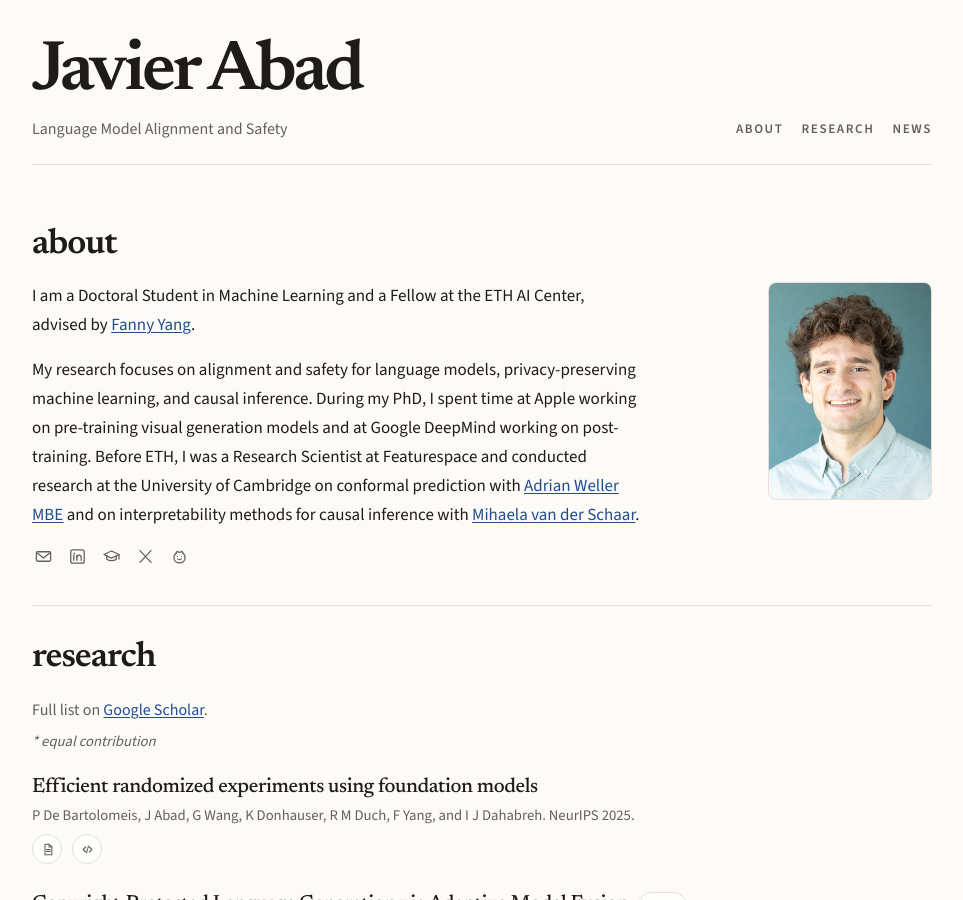
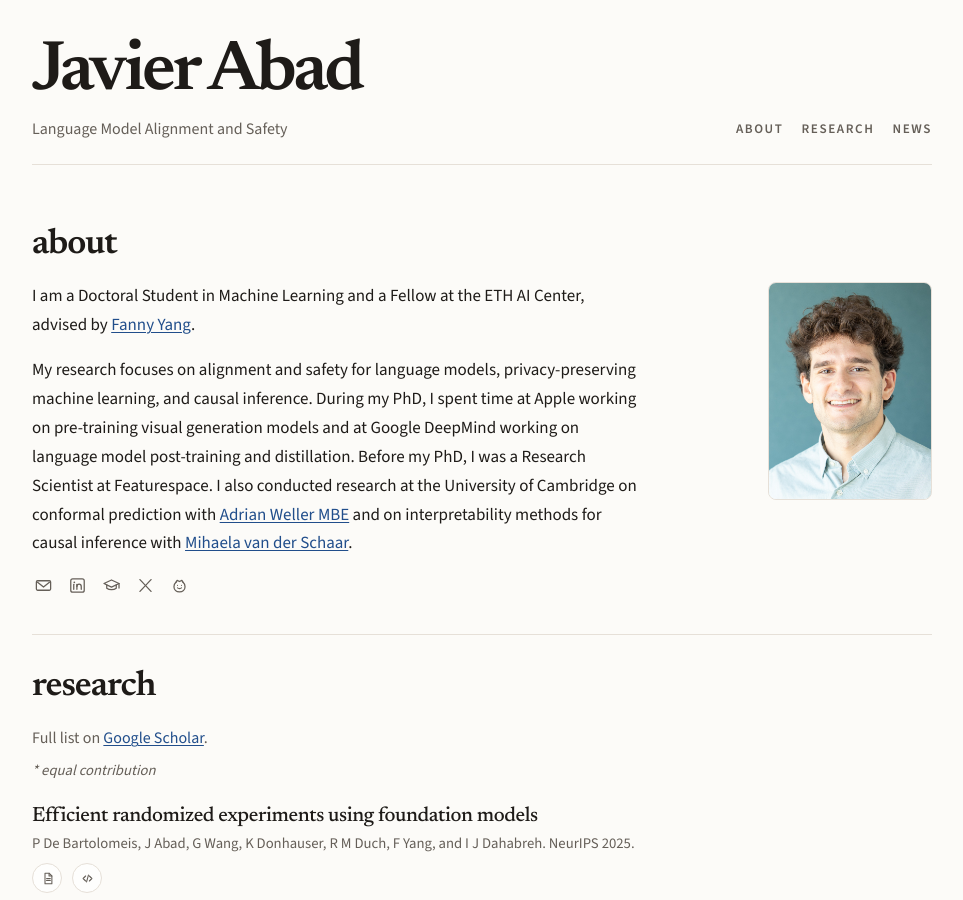
Before and after one commit to jaabmar/jaabmar.github.io, a Jekyll site: the page built from index.html, in a window 1280 px wide and 900 px high. Shown: the whole window, without its empty margins (158-1121 px from the left). Built offline with Jekyll 4.4.1, drawn with Linux system fonts in a browser that asks for light colours.

Commit message:
Refine about section wording

```diff
--- a/index.html
+++ b/index.html
@@ -29,9 +29,9 @@ image: /artifacts/social-preview.png
           <p>
             My research focuses on alignment and safety for language models, privacy-preserving machine learning,
             and causal inference. During my PhD, I spent time at Apple working on pre-training visual generation models
-            and at Google DeepMind working on post-training. Before ETH,
-            I was a Research Scientist at Featurespace and conducted research at the University of Cambridge
-            on conformal prediction with
+            and at Google DeepMind working on language model post-training and distillation.
+            Before my PhD, I was a Research Scientist at Featurespace.
+            I also conducted research at the University of Cambridge on conformal prediction with
             <a href="https://www.ai.cam.ac.uk/people/adrian-weller/" target="_blank" rel="noreferrer">Adrian Weller MBE</a>
             and on interpretability methods for causal inference with
             <a href="https://www.cmih.maths.cam.ac.uk/staff/mihaela-van-der-schaar" target="_blank" rel="noreferrer">Mihaela van der Schaar</a>.
```
